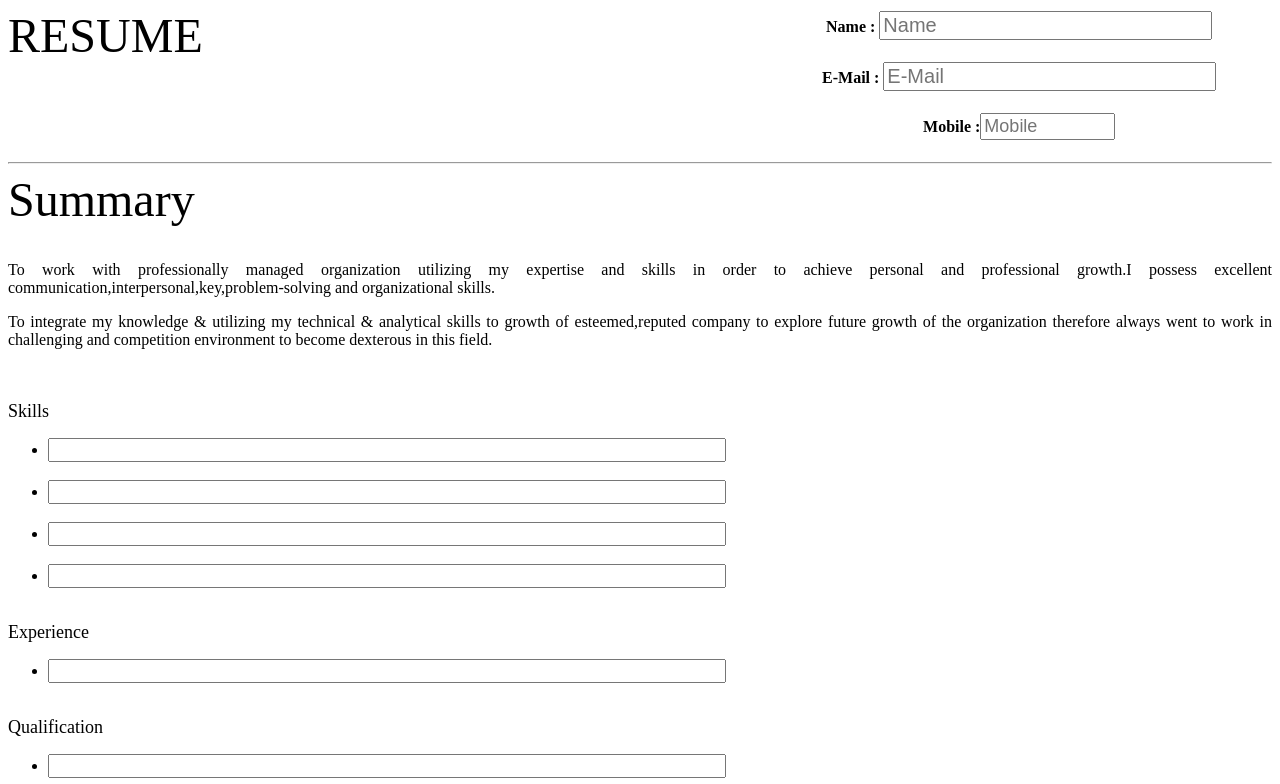
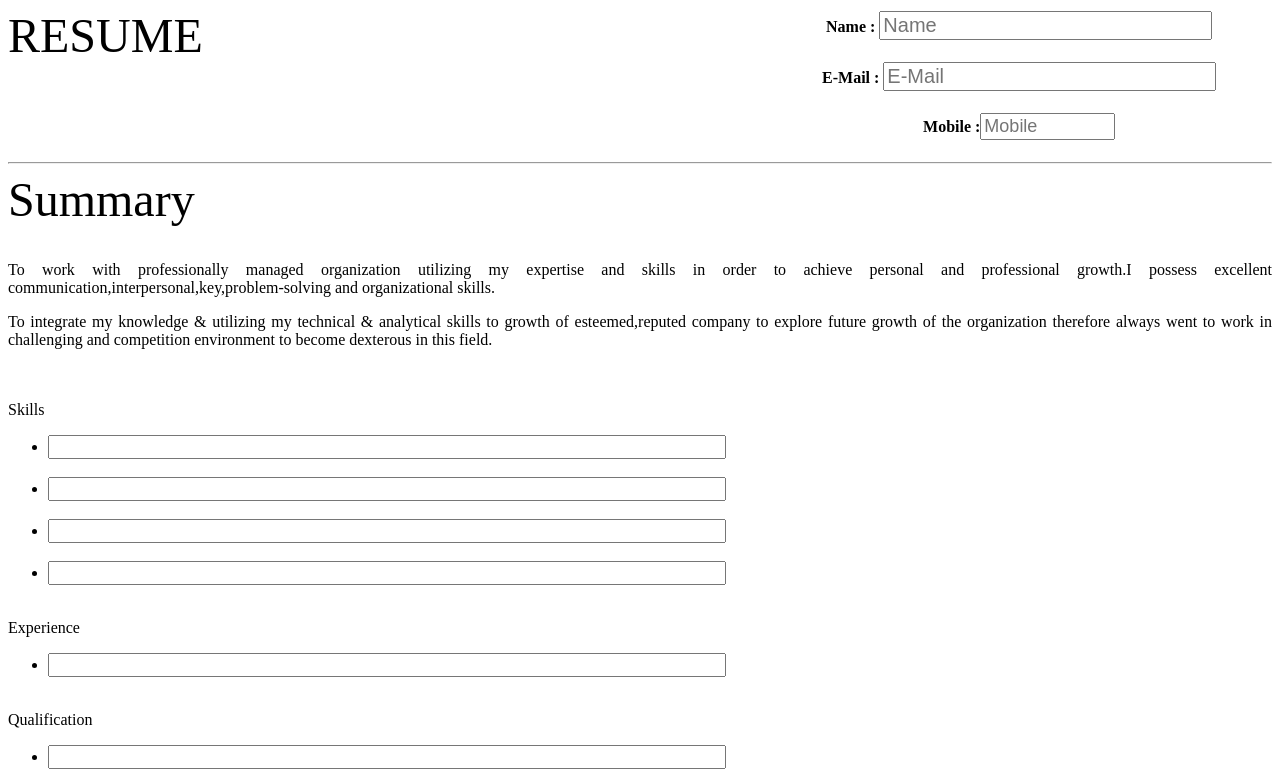
Before and after one commit to Gauravkatnoria12/Curriculum-vitae, a plain HTML site: page SmartCV1.html in a window 1280 px wide. Shown: the top 784 px of the page. Drawn offline with Linux system fonts and the light colour scheme.

Commit message:
Update SmartCV1.html
Updated cv

```diff
--- a/SmartCV1.html
+++ b/SmartCV1.html
@@ -31,7 +31,7 @@
 
 
 
-                        <font size="4" face="Malgun Gothic">Skills</font>
+                        <font size="3" face="Malgun Gothic">Skills</font>
                     <ul>
                             <li><input style="font-size: 16px" type ="skill" size="70"> <br><br></li>
                             <li><input style="font-size: 16px" type ="skill" size="70"> <br><br></li>
@@ -39,11 +39,11 @@
                             <li><input style="font-size: 16px" type ="skill" size="70"> <br><br></li>
 
                     </ul>
-                      <font size="4" face="Malgun Gothic">Experience</font>
+                      <font size="3" face="Malgun Gothic">Experience</font>
                      <ul>
                             <li><input style="font-size: 16px" type ="Experience" size="70"> <br><br></li>
                      </ul>
-                  <font size="4" face="Malgun Gothic">Qualification</font>
+                  <font size="3" face="Malgun Gothic">Qualification</font>
                            <ul>
                             <li><input style="font-size: 16px" type ="Qualification" size="70"> <br><br></li>
                             <li><input style="font-size: 16px" type ="Qualification" size="70"> <br><br></li>
```
